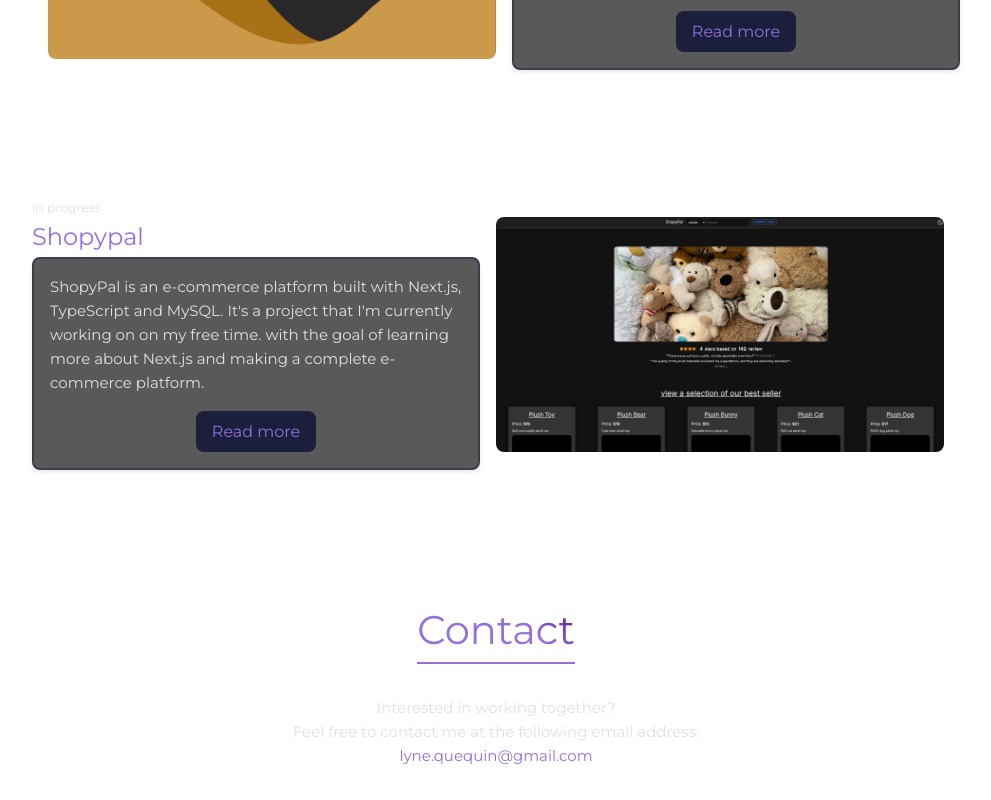
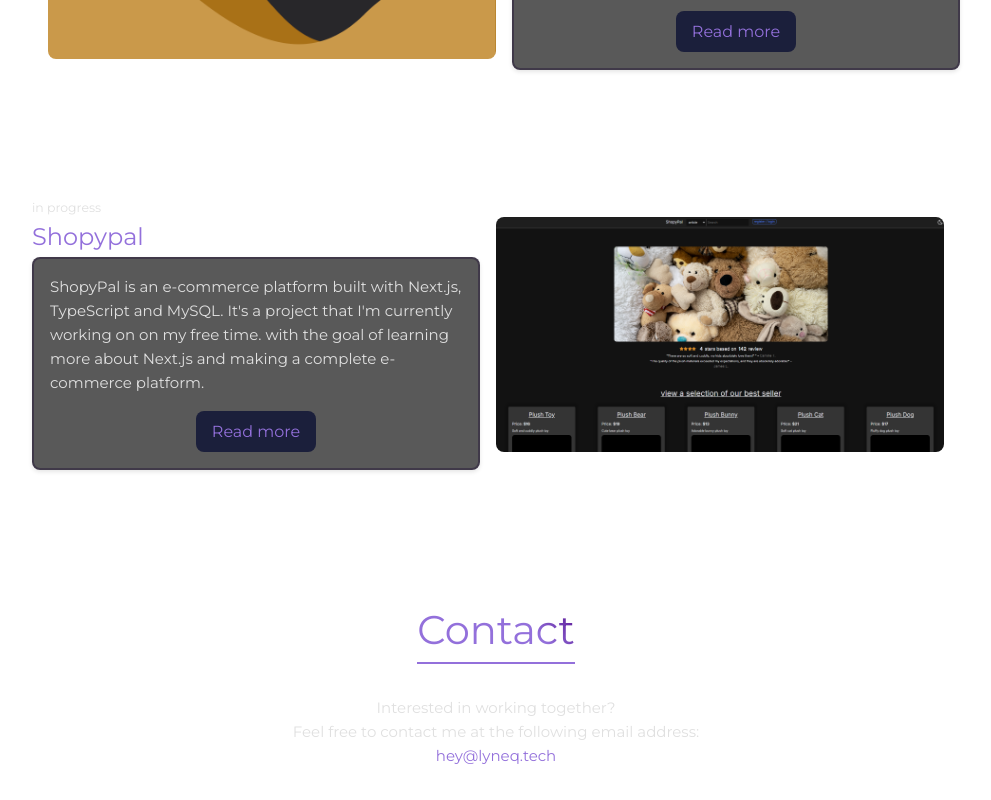
Before and after one commit to LyneQ/portfolio, a Vue app: page / in a window 1280 px wide. Shown: the part 1200-2000 px from the top of the page, without its empty margins (144-1135 px from the left). Built offline with nearby package versions, Linux system fonts and the light colour scheme.

Commit message:
feat(contact): update email address
- update email address to "hey@lyneq.tech"
- improve professional branding consistency

```diff
--- a/src/App.vue
+++ b/src/App.vue
@@ -76,7 +76,7 @@
         <h1 class="subTitle">Contact</h1>
         <p>Interested in working together? <br/>
           Feel free to contact me at the following email address:</p>
-        <a href="mailto:lyne.quequin@gmail.com">lyne.quequin@gmail.com</a>
+        <a href="mailto:hey@lyneq.tech">hey@lyneq.tech</a>
       </section>
     </Navigation>
   </Background>
```
